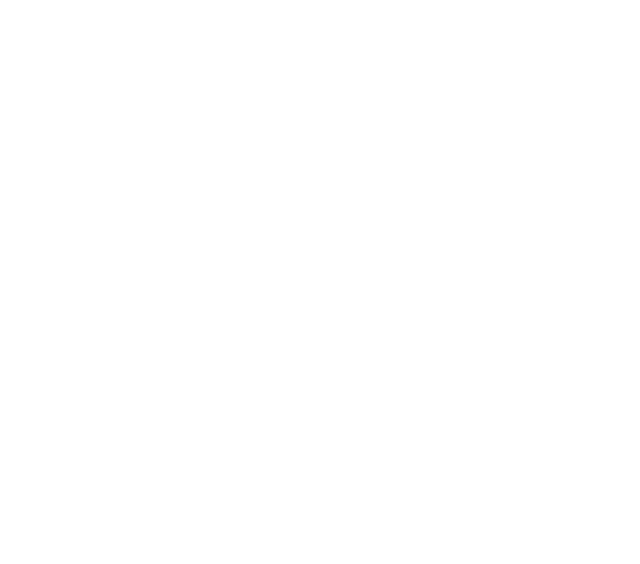
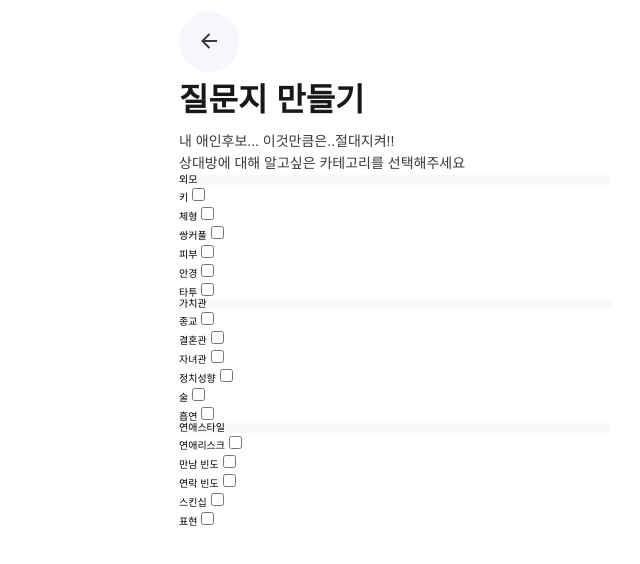
Before and after one commit to kkomyoung/love-document-client, a React (Create React App) app: page /research in a window 1280 px wide. Before the commit this address had no page. Shown: the top 564 px of the page, without its empty margins (245-885 px from the left). Built offline with nearby package versions, Linux system fonts and the light colour scheme; a web font is replaced by a local one.

Commit message:
feat: research 라우터 추가

```diff
--- a/src/Router.jsx
+++ b/src/Router.jsx
@@ -2,6 +2,7 @@
 import { BrowserRouter, Routes, Route } from 'react-router-dom'
 import Landing from './pages/Landing'
 import Onboarding from './pages/Onboarding'
+import Research from './pages/Research'
 
 function Router() {
   return (
@@ -9,6 +10,7 @@
       <Routes>
         <Route path="/" element={<Landing />} />
         <Route path="/onboarding" element={<Onboarding />} />
+        <Route path="/research" element={<Research />} />
       </Routes>
     </BrowserRouter>
   )
--- a/src/pages/Research.jsx
+++ b/src/pages/Research.jsx
@@ -1,11 +1,80 @@
 import React from 'react'
+import styled from 'styled-components'
+import Header from '../components/header/Header'
+import { CircleButton } from '../components/buttons/Buttons'
+import { Title, TextDesc } from '../components/texts/Texts'
+
+const dummy = [
+  {
+    id: 1,
+    title: '외모',
+    items: ['키', '체형', '쌍커풀', '피부', '안경', '타투'],
+  },
+  {
+    id: 2,
+    title: '가치관',
+    items: ['종교', '결혼관', '자녀관', '정치성향', '술', '흡연'],
+  },
+  {
+    id: 3,
+    title: '연애스타일',
+    items: ['연애리스크', '만남 빈도', '연락 빈도', '스킨십', '표현'],
+  },
+]
+
+const CategoryItem = ({ items }) => {
+  const itemButtons = items.map((item, index) => {
+    return (
+      <ItemButton key={index}>
+        <label htmlFor="">{item}</label>
+        <input type="checkbox" />
+      </ItemButton>
+    )
+  })
+
+  return itemButtons
+}
+
+const ItemButton = styled.li`
+  background: #fff;
+`
+const CategoryBox = styled.li`
+  background: ${(props) => props.theme.gray100};
+`
+const Category = () => {
+  const titles = dummy.map((category) => {
+    return (
+      <CategoryBox key={category.id}>
+        <li>{category.title}</li>
+        <CategoryItem items={category.items}></CategoryItem>
+      </CategoryBox>
+    )
+  })
+
+  return <div>{titles}</div>
+}
 
 function Research() {
   return (
-    <Header>
-      <CircleButton feature="back" />
-    </Header>
+    <div>
+      <Header>
+        <CircleButton feature="back" />
+      </Header>
+      <Wrapper>
+        <Title>질문지 만들기</Title>
+        <TextDesc>
+          <span>내 애인후보... 이것만큼은..절대지켜!!</span>
+          <br />
+          <span>상대방에 대해 알고싶은 카테고리를 선택해주세요</span>
+        </TextDesc>
+        <Category></Category>
+      </Wrapper>
+    </div>
   )
 }
 
+const Wrapper = styled.article`
+  padding: 0 2.4rem;
+`
+
 export default Research
```
